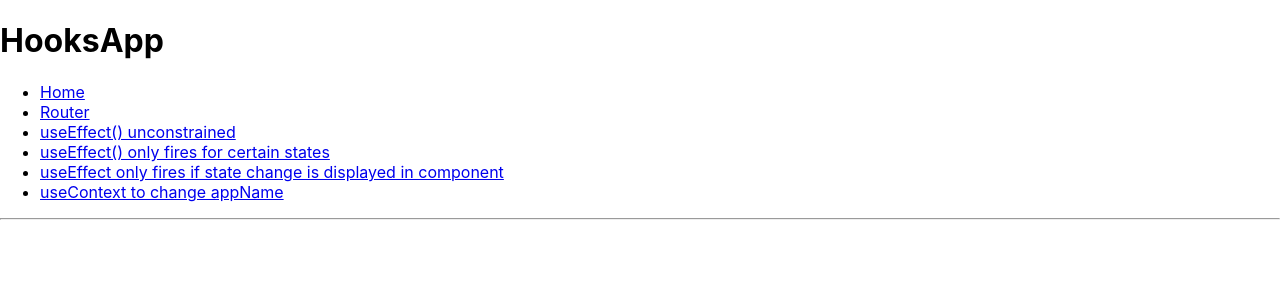
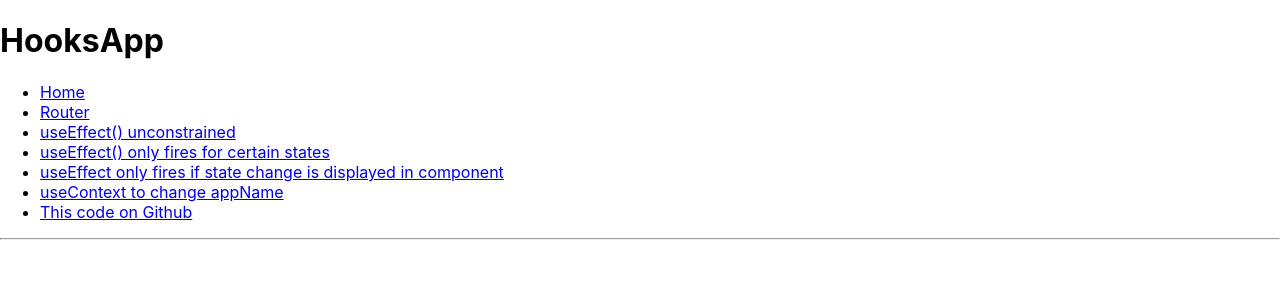
Before and after one commit to rollinzo/react_hooks, a React (Create React App) app: page /dashboard in a window 1280 px wide. Shown: the top 300 px of the page. Built offline with nearby package versions, Linux system fonts and the light colour scheme.

Commit message:
add link to github

```diff
--- a/src/Router.js
+++ b/src/Router.js
@@ -48,6 +48,9 @@
           <li>
             <Link to="/changeAppName">useContext to change appName</Link>
           </li>
+          <li>
+            <a href="https://github.com/rollinzo/react_hooks">This code on Github</a>
+          </li>
         </ul>
 
         <hr />
```
